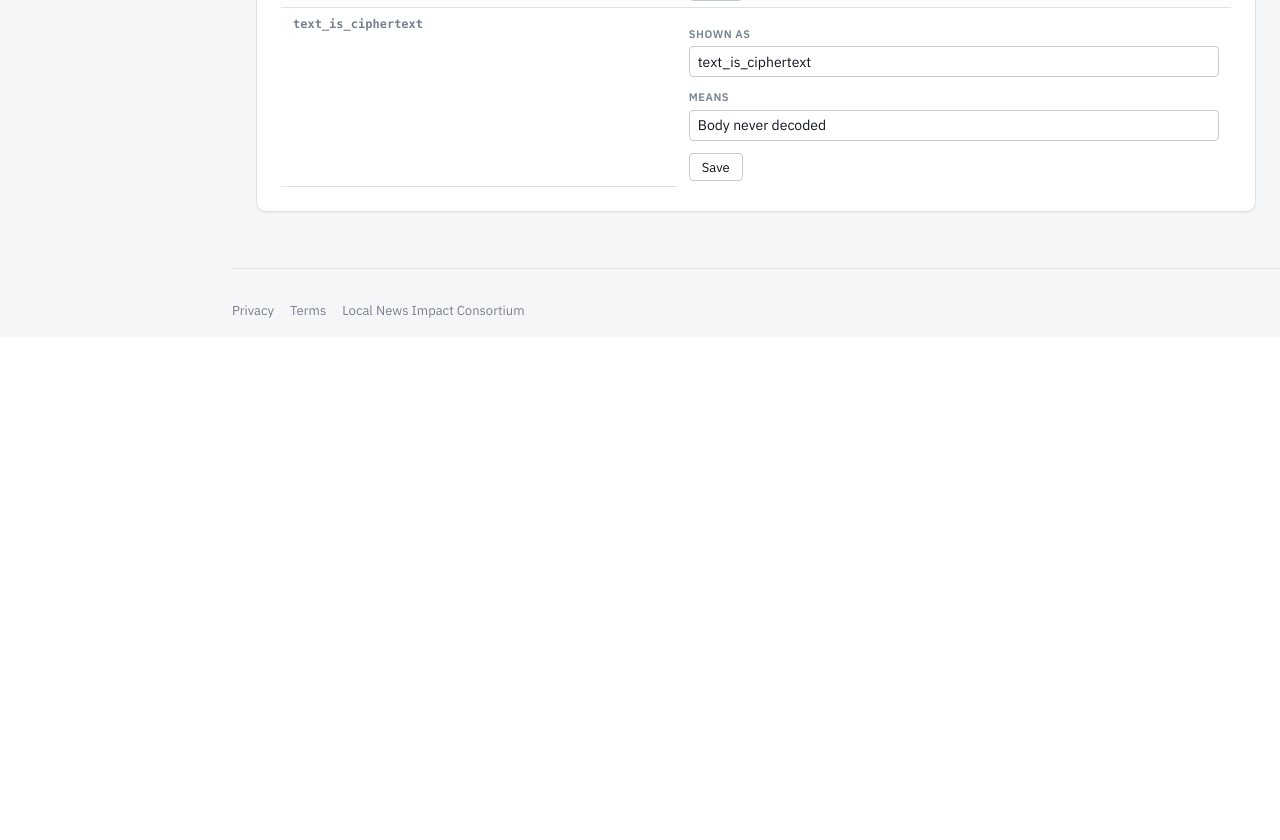
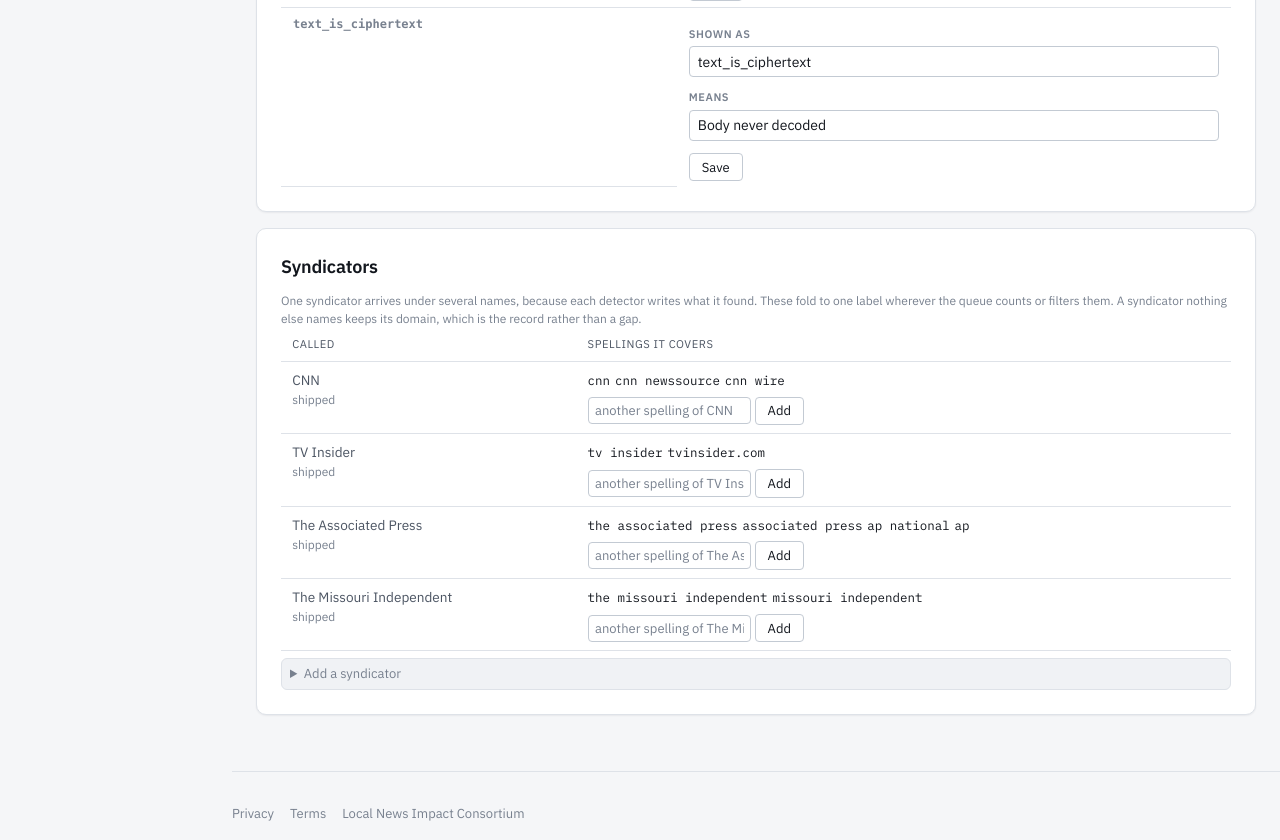
Before and after one commit to LocalNewsImpact/datadesk, a Django app: page /review/schema/ in a window 1280 px wide. Shown: the part 5638-6478 px from the top of the page. Before the commit the page ends 5956 px from the top, so only its background shows below. Run offline with Django 5.2, Linux system fonts and the light colour scheme; the visitor is signed in with stand-in values (Sample User, id 1); data comes from the database, SQL or seed files in the repository; some libraries are stand-ins or nearby versions.

Commit message:
Syndicators are maintained on the schema page
The groups shipped in code with no way to edit them, which meant every
new spelling was a deploy and a request to somebody else. That is the
argument the publisher vocabularies already make on this page: a word is
a list that grows on a Tuesday, not a constant somebody edits.

So syndicators get a section of their own, the same shape as the
vocabularies above it: the label, the spellings it covers, a box to add
another, and a retire button on each. `syndicator` joins the vocabulary
names the POST guard accepts, and its values fold on save, because "AP
National" and "ap national" are one spelling of one service and the fold
is what the reader applies.

Seeded groups are shown too, marked as shipped and without a retire
button. They live in code, and a button that cannot do anything is worse
than no button. Without them the page would report that the corpus folds
nothing while it is folding five names into two.

Retired rather than deleted, for the reason the table already gives: the
spelling is still on the records written while it was folded, and
deleting it turns a filter that matched them into one that matches
nothing. Retiring stops the fold and leaves the records alone.

```diff
--- a/review/views.py
+++ b/review/views.py
@@ -1232,6 +1232,7 @@ def schema(request):
     from datasets.publishers import fold_value
     from datasets.schema import ALIASES, FIELDS, VOCABULARY
     from datasets.terms import forget
+    from review import syndicators
     from review import vocabulary as review_vocabulary
 
     notice = ""
@@ -1242,6 +1243,11 @@ def schema(request):
         # or a flag is CALLED is a word; which status a type writes is not,
         # and is not editable here (review/vocabulary.py says why).
         names |= {review_vocabulary.TYPE_WORDS, review_vocabulary.FLAG_WORDS}
+        # Syndicator spellings are the same kind of list: what the corpus
+        # writes for one wire service, folded to one label. Editable here
+        # for the same reason the publisher kinds are -- a new spelling
+        # arrives on a Tuesday and should not wait for a deploy.
+        names |= {syndicators.SYNDICATOR_WORDS}
         if vocabulary not in names:
             raise Http404("No such vocabulary")
         retire = (request.POST.get("retire") or "").strip()
@@ -1371,8 +1377,33 @@ def schema(request):
             "notice": request.session.pop("schema_notice", ""),
             "vocabulary_rule": VOCABULARY,
             "review": _extraction_review_schema(),
+            "syndicators": _syndicator_groups(),
         },
     )
+
+
+def _syndicator_groups():
+    """The syndicator labels and the spellings each covers.
+
+    Seeded in `review/syndicators.py` and overridden by rows, so this
+    shows both: the groups that ship and the ones somebody added. A seed
+    group with no row still appears, or the page would say the corpus
+    folds nothing while it is folding five names into two.
+    """
+    from datasets.models import VocabularyTerm
+    from review.syndicators import SEED, SYNDICATOR_WORDS
+
+    held = {}
+    for label, spellings in SEED:
+        held[label] = {"label": label, "words": list(spellings), "seeded": True}
+    for term in VocabularyTerm.objects.filter(
+        vocabulary=SYNDICATOR_WORDS, retired=False
+    ):
+        label = term.label or term.value
+        group = held.setdefault(label, {"label": label, "words": [], "seeded": False})
+        if term.value not in group["words"]:
+            group["words"].append(term.value)
+    return sorted(held.values(), key=lambda g: g["label"])
 
 
 def _extraction_review_schema():
--- a/templates/review/schema.html
+++ b/templates/review/schema.html
@@ -254,4 +254,94 @@
     </tbody>
   </table>
 </section>
+
+{% comment %}
+Syndicators, and the spellings each one arrives under.
+
+`articles.wire` records what each detector found: a byline says
+"Associated Press", a dateline "AP National", a canonical tag
+"tvinsider.com". March 2026 read as five syndicators where there are
+two, and the service filter offered every spelling separately, each
+finding part of the work.
+
+Same shape as the vocabularies above, and here for the same reason: a
+new spelling turns up on a Tuesday and should not wait for a deploy.
+{% endcomment %}
+<section class="card card-wide">
+  <h2>Syndicators</h2>
+  <p class="hint">
+    One syndicator arrives under several names, because each detector
+    writes what it found. These fold to one label wherever the queue
+    counts or filters them. A syndicator nothing else names keeps its
+    domain, which is the record rather than a gap.
+  </p>
+
+  <table class="rec-table">
+    <thead>
+      <tr>
+        <th scope="col">Called</th>
+        <th scope="col">Spellings it covers</th>
+      </tr>
+    </thead>
+    <tbody>
+      {% for group in syndicators %}
+      <tr>
+        <th scope="row">
+          {{ group.label }}
+          {% if group.seeded %}<span class="sub">shipped</span>{% endif %}
+        </th>
+        <td data-label="Spellings it covers">
+          <div class="chips">
+            {% for word in group.words %}
+            <span class="word">
+              <code>{{ word }}</code>
+              {% comment %}
+              Seeded spellings carry no retire button: they are in the
+              code, and a button that cannot do anything is worse than
+              no button.
+              {% endcomment %}
+              {% if not group.seeded %}
+              <form method="post" class="inline-form">
+                {% csrf_token %}
+                <input type="hidden" name="vocabulary" value="syndicator">
+                <input type="hidden" name="retire" value="{{ word }}">
+                <button type="submit" class="link" title="Stop folding this spelling">×</button>
+              </form>
+              {% endif %}
+            </span>
+            {% endfor %}
+          </div>
+          <form method="post" class="add-word">
+            {% csrf_token %}
+            <input type="hidden" name="vocabulary" value="syndicator">
+            <input type="hidden" name="label" value="{{ group.label }}">
+            <input type="text" name="value"
+                   placeholder="another spelling of {{ group.label }}">
+            <button type="submit">Add</button>
+          </form>
+        </td>
+      </tr>
+      {% endfor %}
+    </tbody>
+  </table>
+
+  <details class="values new-kind">
+    <summary>Add a syndicator</summary>
+    {% comment %}
+    The name a reader should see, and the first spelling the corpus
+    already holds for it. More spellings are added on the row afterwards.
+    {% endcomment %}
+    <form method="post" class="add-term">
+      {% csrf_token %}
+      <input type="hidden" name="vocabulary" value="syndicator">
+      <label class="stacked">Called
+        <input type="text" name="label" placeholder="Talker News" required>
+      </label>
+      <label class="stacked">A spelling the corpus holds
+        <input type="text" name="value" placeholder="talker.news" required>
+      </label>
+      <button type="submit" class="primary">Add</button>
+    </form>
+  </details>
+</section>
 {% endblock %}
```
Also changed, not shown: tests/test_one_syndicator_one_label.py (+67 -0 lines).
